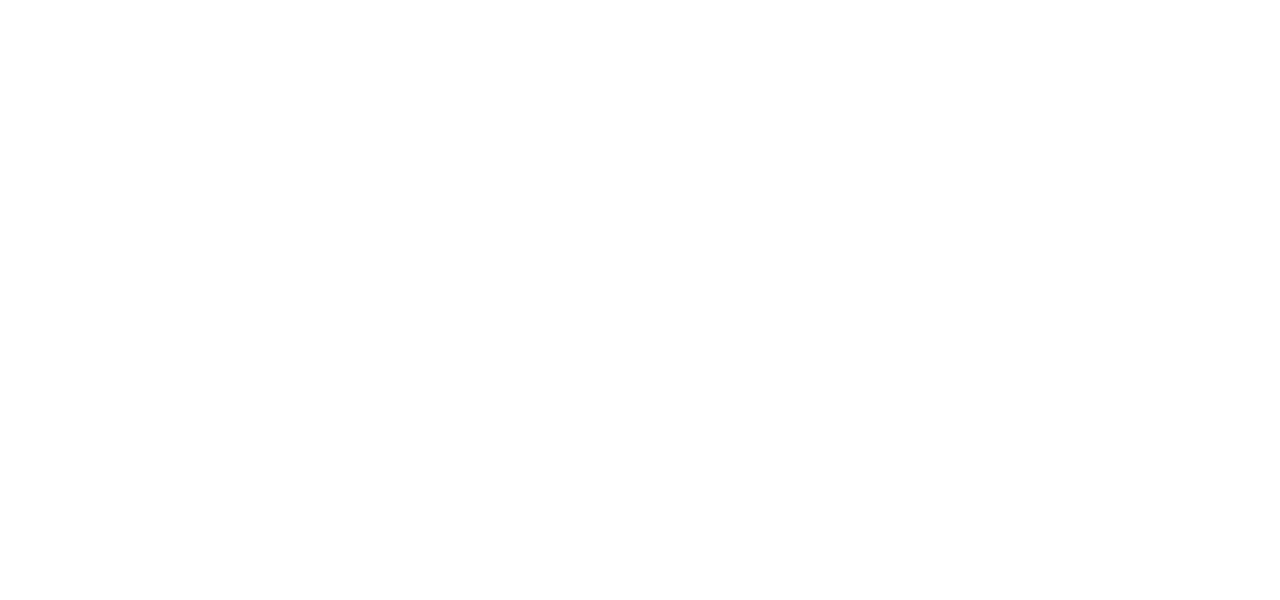
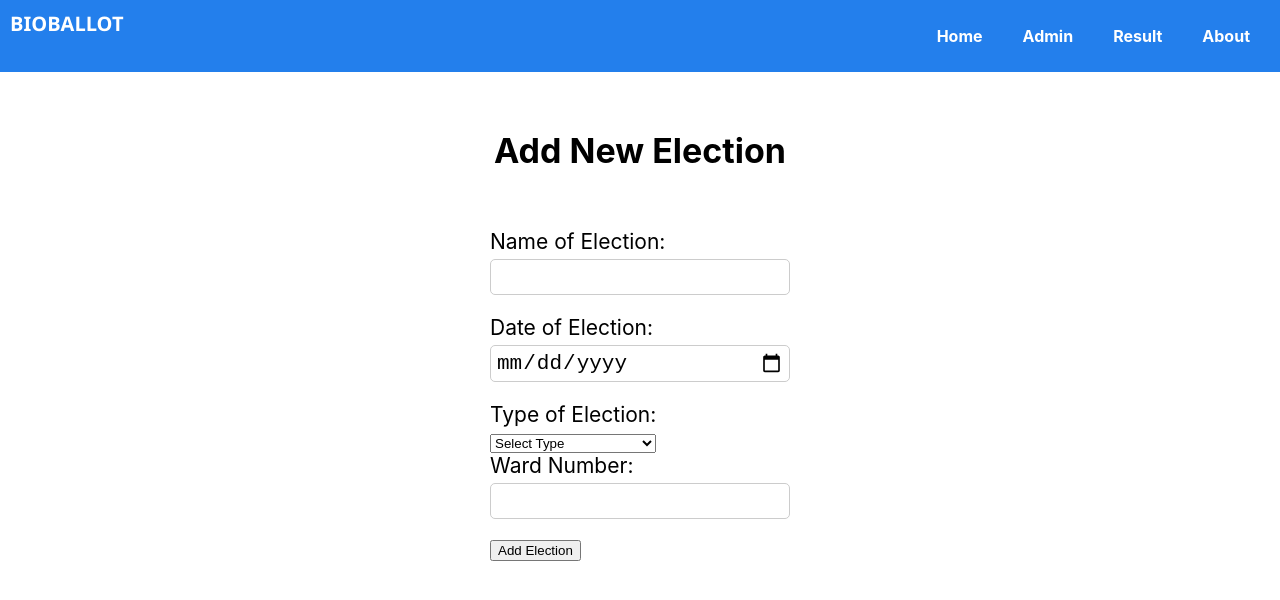
Before and after one commit to arathyGH02/bioballot, a React (Create React App) app: page /add-election in a window 1280 px wide. Before the commit this address had no page. Shown: the top 600 px of the page. Built offline with nearby package versions, Linux system fonts and the light colour scheme.

Commit message:
added election page

```diff
--- /dev/null
+++ b/src/AddElection.js
@@ -0,0 +1,121 @@
+import React, { useState } from 'react';
+import { useNavigate } from 'react-router-dom';
+import Navbar from './Navbar';
+import './AddElection.css'; // Make sure this matches your actual CSS file name
+
+const AddElection = () => {
+  const history = useNavigate();
+
+  const [electionData, setElectionData] = useState({
+    name: '',
+    date: '',
+    type: '',
+    constituency: '',
+    wardNumber: '',
+    panchayat: '',
+    municipality: '',
+  });
+
+  const handleInputChange = (e) => {
+    const { name, value } = e.target;
+    setElectionData((prevData) => ({
+      ...prevData,
+      [name]: value,
+    }));
+  };
+
+  const handleSubmit = (e) => {
+    e.preventDefault();
+    // Your submission logic here
+    history('/add-candidate');
+  };
+
+  return (
+    <div>
+      <Navbar />
+      <div className="add-election-container">
+        <h2 className="add-election-title">Add New Election</h2>
+        <form className="add-election-form" onSubmit={handleSubmit}>
+          <label htmlFor="name">Name of Election:</label>
+          <input
+            type="text"
+            id="name"
+            name="name"
+            value={electionData.name}
+            onChange={handleInputChange}
+          />
+
+          <label htmlFor="date">Date of Election:</label>
+          <input
+            type="date"
+            id="date"
+            name="date"
+            value={electionData.date}
+            onChange={handleInputChange}
+          />
+
+          <label htmlFor="type">Type of Election:</label>
+          <select
+            id="type"
+            name="type"
+            value={electionData.type}
+            onChange={handleInputChange}
+          >
+            <option value="">Select Type</option>
+            <option value="state-assembly">State Assembly Election</option>
+            <option value="lok-sabha">Lok Sabha Election</option>
+            <option value="local">Local Election</option>
+          </select>
+
+          {electionData.type === 'state-assembly' || electionData.type === 'lok-sabha' ? (
+            <label htmlFor="constituency">Constituency:</label>
+          ) : (
+            <label htmlFor="wardNumber">Ward Number:</label>
+          )}
+          {electionData.type === 'state-assembly' || electionData.type === 'lok-sabha' ? (
+            <input
+              type="text"
+              id="constituency"
+              name="constituency"
+              value={electionData.constituency}
+              onChange={handleInputChange}
+            />
+          ) : electionData.type === 'local' ? (
+            <>
+              <label htmlFor="panchayat">Panchayat:</label>
+              <input
+                type="text"
+                id="panchayat"
+                name="panchayat"
+                required="false"
+                value={electionData.panchayat}
+                onChange={handleInputChange}
+              />
+              <label htmlFor="municipality">Municipality:</label>
+              <input
+                type="text"
+                id="municipality"
+                name="municipality"
+                required="false"
+                value={electionData.municipality}
+                onChange={handleInputChange}
+              />
+            </>
+          ) : (
+            <input
+              type="text"
+              id="wardNumber"
+              name="wardNumber"
+              value={electionData.wardNumber}
+              onChange={handleInputChange}
+            />
+          )}
+
+          <button type="submit">Add Election</button>
+        </form>
+      </div>
+    </div>
+  );
+};
+
+export default AddElection;
--- a/src/App.js
+++ b/src/App.js
@@ -12,6 +12,7 @@ import Admin from './Admin';
 import AddCandidate from './AddCandidate';
 import VoterDetails from './VoterDetails';
 import ElectionPage from './ElectionPage';
+import AddElection from './AddElection';
 
 function App() {
   return (
@@ -27,6 +28,7 @@ function App() {
         <Route path="/add-candidate" element={<AddCandidate />} />
         <Route path="/voter-details" element={<VoterDetails />} />
         <Route path="/election-page" element={<ElectionPage />} />
+        <Route path="/add-election" element={<AddElection />} />
         </Routes>
       </Router>
   );
```
Also changed, not shown: src/AddElection.css (added).
